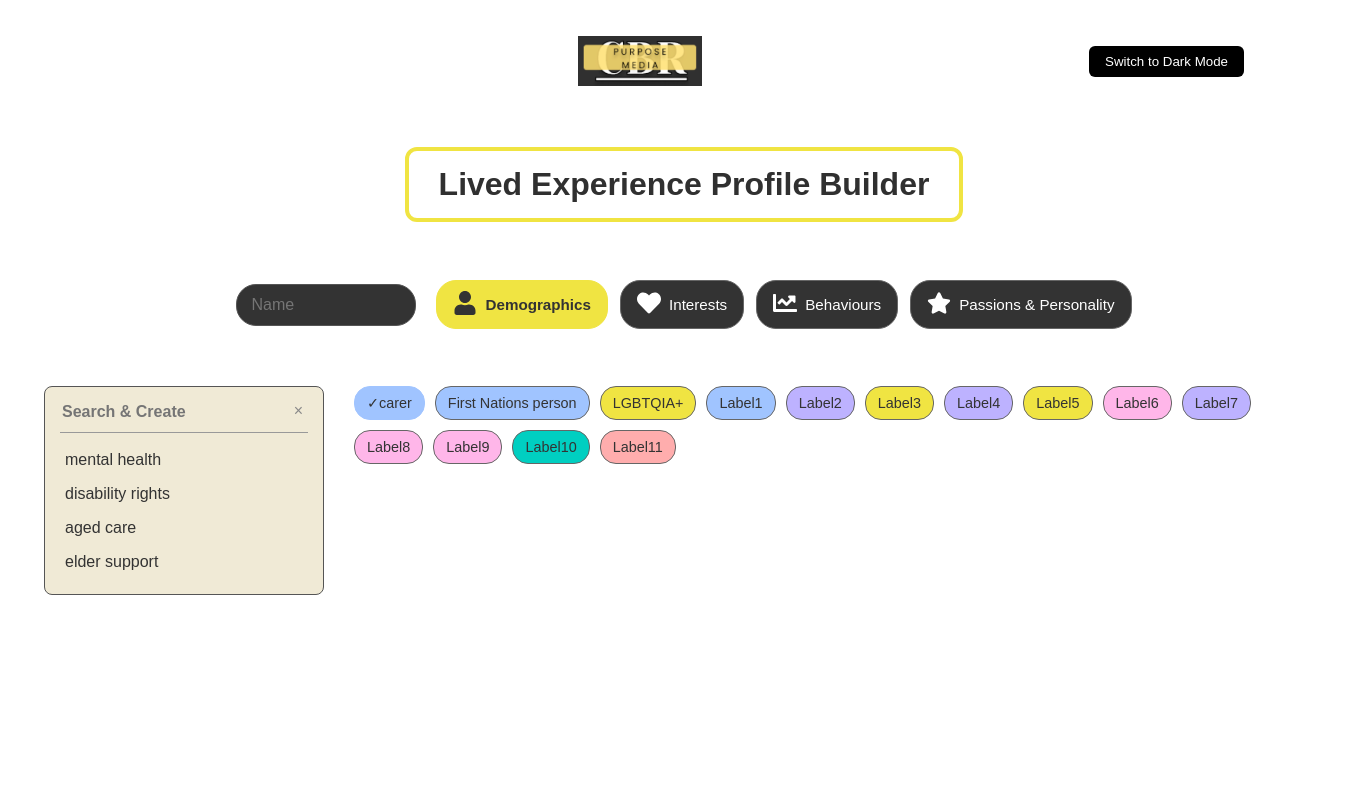
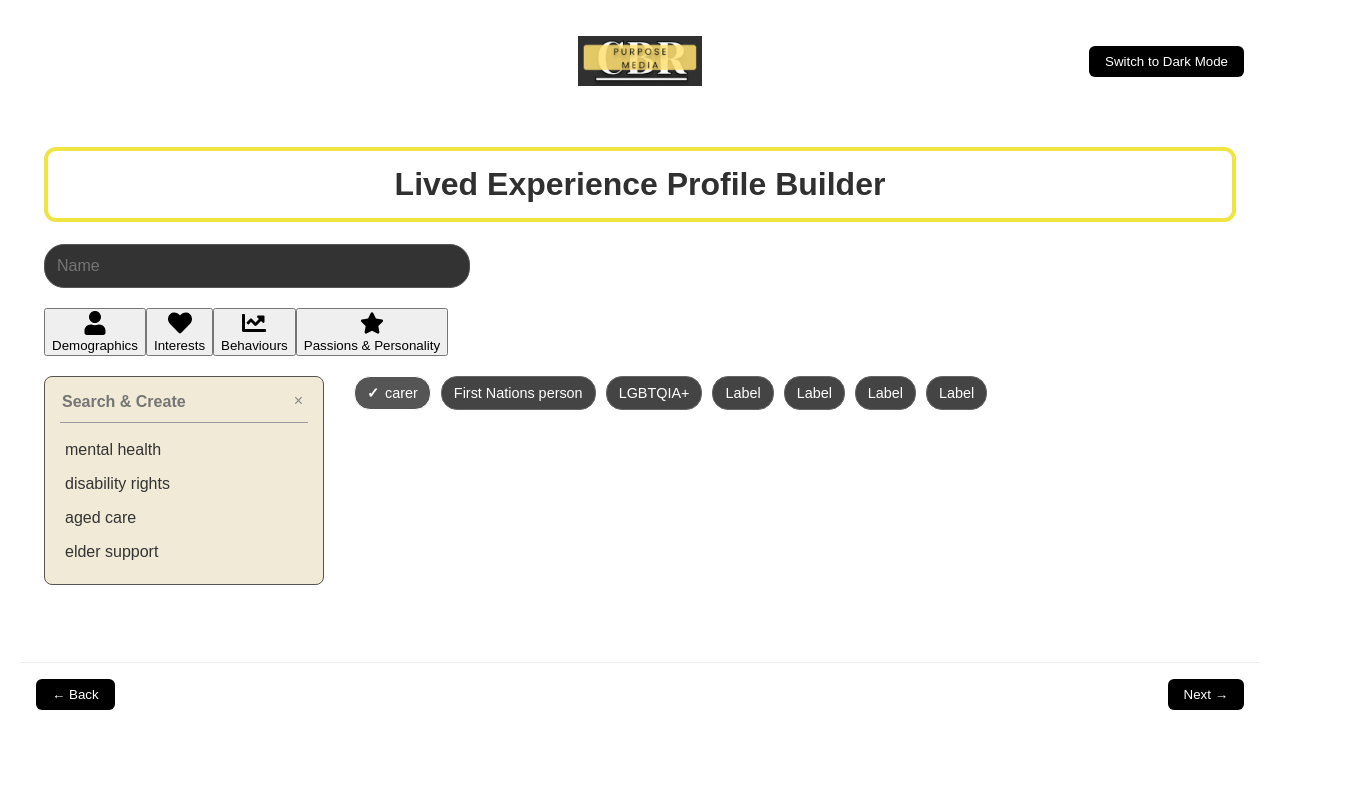
Before and after one commit to CoDesign-Compass/CoDesign-Project, a React (Create React App) app in the folder frontend/: page /profile in a window 1280 px wide. Shown: the top 800 px of the page, 1348 px wide, since content can reach past the window. Built offline with nearby package versions, Linux system fonts and the light colour scheme.

Commit message:
Revert "Profile Page optimized"
This reverts commit a9c58b2fe90602857816c9e06bb0c47a5153cde5.

```diff
--- a/frontend/src/components/ProfilePage/ProfilePage.css
+++ b/frontend/src/components/ProfilePage/ProfilePage.css
@@ -3,16 +3,6 @@
 .profile-builder-container {
   max-width: 1200px;
   margin: 0 auto;
-  display: flex;
-  flex-direction: column;
-  align-items: center;
-}
-.profile-page {
-  width: 1280px;
-  height: 832px;
-  flex-shrink: 0;
-
-  margin: 0 auto; /* 水平居中 */
   display: flex;
   flex-direction: column;
   align-items: center;
@@ -36,17 +26,14 @@
   margin: 20px 0;
 }
 
-/* 输入框 */
 .name-input {
-  width: 150px;
-  height: 40px; /* 固定高度 */
-  padding: 0 14px; /* 左右内边距 */
-  border-radius: 20px; /* 圆角一致 */
+  width: 100%;
+  padding: 12px;
+  border-radius: 20px;
   border: 1px solid #555;
   background-color: #333;
   color: #fff;
   font-size: 1rem;
-  line-height: 40px; /* 保证文字垂直居中 */
 }
 
 .clear-button {
@@ -123,22 +110,6 @@
   background-color: #e0dace;
 }
 
-.search-tags-row {
-  display: flex;
-  justify-content: space-between; /* 左右分布 */
-  align-items: flex-start; /* 顶部对齐 */
-  gap: 30px; /* 中间留点间距 */
-  margin-top: 20px;
-}
-
-.search-box {
-  flex: 0 0 280px; /* 固定宽度，不会被挤 */
-}
-
-.tags-box {
-  flex: 1; /* 占据剩余空间 */
-}
-
 /* --- Right Panel: Tag Grid --- */
 .right-panel {
   width: 100%;
@@ -156,83 +127,16 @@
   padding: 8px 12px;
   border-radius: 16px;
   border: 1px solid #666;
+  background-color: #444;
+  color: #fff;
   cursor: pointer;
   font-size: 0.9rem;
   transition: all 0.2s ease;
 }
 
-.tag:hover {
-  transform: scale(1.15); /* 放大一点 */
-  filter: brightness(0.8); /* 稍微变暗 */
-}
-
-.tag-color-yellow {
-  background-color: #f0e442;
-  color: #333;
-}
-.tag-color-yellow.selected {
-  background-color: #333;
-  color: #f0e442;
-}
-
-/* 蓝色 */
-.tag-color-blue {
-  background-color: #a0c4ff;
-  color: #333;
-}
-.tag-color-blue.selected {
-  background-color: #333;
-  color: #a0c4ff;
-}
-
-/* 红色 */
-.tag-color-red {
-  background-color: #ffadad;
-  color: #333;
-}
-.tag-color-red.selected {
-  background-color: #333;
-  color: #ffadad;
-}
-
-/* 紫色 */
-.tag-color-purple {
-  background-color: #bdb2ff;
-  color: #333;
-}
-.tag-color-purple.selected {
-  background-color: #333;
-  color: #bdb2ff;
-}
-
-/* 绿色 */
-.tag-color-green {
-  background-color: #9ef01a;
-  color: #333;
-}
-.tag-color-green.selected {
-  background-color: #333;
-  color: #9ef01a;
-}
-
-/* 粉色 */
-.tag-color-pink {
-  background-color: #ffb6e9;
-  color: #333;
-}
-.tag-color-pink.selected {
-  background-color: #333;
-  color: #ffb6e9;
-}
-
-/* 青色 */
-.tag-color-teal {
-  background-color: #00cfc1;
-  color: #333;
-}
-.tag-color-teal.selected {
-  background-color: #333;
-  color: #00cfc1;
+.tag .checkmark {
+  margin-right: 6px;
+  font-weight: bold;
 }
 
 .tag.selected {
@@ -286,138 +190,4 @@
   }
 }
 
-/* --- Name + Tabs 并列布局 --- */
-.name-and-tabs {
-  display: flex;
-  justify-content: center; /* 整个区域水平居中 */
-  align-items: center; /* 垂直居中对齐 */
-  gap: 20px; /* Name 和 Tabs 之间的间距 */
-  flex-wrap: wrap; /* 窄屏下换行 */
-  margin: 20px 0;
-}
-
-.name-and-tabs .name-input-wrapper {
-  margin: 0; /* 去掉原来上下 margin，避免影响对齐 */
-  max-width: 250px; /* 控制输入框不要太长 */
-}
-
-/* --- Top Bar (Search + Buttons) --- */
-.top-bar {
-  display: flex;
-  align-items: center; /* 垂直居中 */
-  gap: 20px; /* 左右间距 */
-  margin: 20px 0;
-}
-
-/* --- Category Tabs --- */
-.category-tabs-container {
-  display: flex;
-  gap: 12px;
-}
-
-.tab-item {
-  display: flex;
-  align-items: center;
-  gap: 8px;
-  padding: 10px 16px;
-  border-radius: 20px;
-  border: 1px solid #666;
-  background-color: #333;
-  color: #fff;
-  font-size: 0.95rem;
-  cursor: pointer;
-  transition: all 0.2s ease;
-}
-
-.tab-item:hover {
-  background-color: #444;
-}
-
-.tab-item.active {
-  background-color: #f0e442;
-  color: #333;
-  border-color: #f0e442;
-  font-weight: bold;
-}
-
-/* 输入框宽度固定 */
-.top-bar .name-input-wrapper {
-  flex: 0 0 150px;
-}
-
-/* 按钮组 */
-.top-bar .category-tabs {
-  flex: 1; /* 占据剩余空间 */
-  display: flex;
-  justify-content: center; /* 水平居中 */
-  gap: 10px; /* 按钮之间的间距 */
-}
-
-/* --- Category Tabs --- */
-.category-tabs .tab {
-  height: 40px; /* 和输入框同高 */
-  padding: 0 16px; /* 左右 padding */
-  border-radius: 20px; /* 圆角一致 */
-  border: 1px solid #666;
-  background-color: #444;
-  color: #fff;
-  font-size: 0.95rem;
-  display: flex; /* 让文字居中 */
-  align-items: center;
-  justify-content: center;
-  cursor: pointer;
-  transition: all 0.2s ease;
-}
-
-.category-tabs .tab {
-  padding: 10px 16px;
-  border-radius: 20px;
-  border: 1px solid #666;
-  background-color: #444;
-  color: #fff;
-  font-size: 0.95rem;
-  cursor: pointer;
-  transition: all 0.2s ease;
-}
-
-.category-tabs .tab:hover {
-  background-color: #555;
-}
-
-.category-tabs .tab.active {
-  background-color: #f0e442;
-  color: #333;
-  border-color: #f0e442;
-  font-weight: bold;
-}
-
-/* --- (可选) 底部导航按钮，如果以后要加 --- */
-.navigation {
-  display: flex;
-  justify-content: space-between;
-  margin-top: 30px;
-  width: 100%;
-  max-width: 600px;
-}
-
-.back-btn,
-.next-btn {
-  padding: 10px 20px;
-  border-radius: 20px;
-  border: none;
-  cursor: pointer;
-  font-size: 1rem;
-  font-weight: bold;
-}
-
-.back-btn {
-  background-color: #ccc;
-  color: #333;
-}
-
-.next-btn {
-  background-color: #f0e442;
-  color: #333;
-}
-
 /* --- Styles for other components (CategoryTabs, NavigationButtons) can be added below --- */
--- a/frontend/src/components/ProfilePage/Tag.jsx
+++ b/frontend/src/components/ProfilePage/Tag.jsx
@@ -1,18 +1,8 @@
-import React, { useMemo } from "react";
+import React from "react";
 
-const COLORS = ["yellow", "blue", "red", "purple", "green", "pink", "teal"];
-
-const Tag = ({ label, color, isSelected, onClick }) => {
-  // 如果没指定颜色，随机分配
-  const assignedColor = useMemo(() => {
-    if (color) return color;
-    const randomIndex = Math.floor(Math.random() * COLORS.length);
-    return COLORS[randomIndex];
-  }, [color]);
-
-  const className = `tag ${
-    isSelected ? "selected" : ""
-  } tag-color-${assignedColor}`;
+const Tag = ({ label, color = "default", isSelected, onClick }) => {
+  // 根据isSelected状态和颜色prop生成class
+  const className = `tag ${isSelected ? "selected" : ""} tag-color-${color}`;
 
   return (
     <button className={className} onClick={onClick}>
--- a/frontend/src/pages/ProfilePage.jsx
+++ b/frontend/src/pages/ProfilePage.jsx
@@ -10,24 +10,16 @@ const initialTags = [
   { id: 1, label: "carer", category: "Demographics" },
   { id: 2, label: "First Nations person", category: "Demographics" },
   { id: 3, label: "LGBTQIA+", category: "Demographics" },
-  { id: 4, label: "Label1", category: "Demographics" },
-  { id: 5, label: "Label2", category: "Demographics" },
-  { id: 6, label: "Label3", category: "Demographics" },
-  { id: 7, label: "Label4", category: "Demographics" },
-  { id: 8, label: "Label5", category: "Demographics" },
-  { id: 9, label: "Label6", category: "Demographics" },
-  { id: 10, label: "Label7", category: "Demographics" },
-  { id: 11, label: "Label8", category: "Demographics" },
-  { id: 12, label: "Label9", category: "Demographics" },
-  { id: 13, label: "Label10", category: "Demographics" },
-  { id: 14, label: "Label11", category: "Demographics" },
+  { id: 4, label: "Label", category: "Demographics", color: "yellow" },
+  { id: 5, label: "Label", category: "Demographics", color: "blue" },
+  { id: 6, label: "Label", category: "Demographics", color: "red" },
+  { id: 7, label: "Label", category: "Demographics", color: "purple" },
 ];
 
 export default function ProfilePage() {
   const [name, setName] = useState("");
   const [activeTab, setActiveTab] = useState("Demographics");
   const [selectedTags, setSelectedTags] = useState(["carer"]);
-
   const handleTagClick = (tagLabel) => {
     setSelectedTags((prevSelected) => {
       if (prevSelected.includes(tagLabel)) {
@@ -43,7 +35,7 @@ export default function ProfilePage() {
   return (
     <div className="profile-page" style={{ padding: 24 }}>
       <h1 className="main-title">Lived Experience Profile Builder</h1>
-      <div className="top-bar">
+
       <div className="name-input-wrapper">
         <input
           type="text"
@@ -58,21 +50,21 @@ export default function ProfilePage() {
           </button>
         )}
       </div>
+
       <CategoryTabs activeTab={activeTab} setActiveTab={setActiveTab} />
-      </div>
 
-      <div className="search-tags-row">
-        <div className="search-box">
+      <main className="content-area">
+        <div className="left-panel">
           <SearchAndCreate />
         </div>
-        <div className="tags-box">
+        <div className="right-panel">
           <TagSelection
             tags={filteredTags}
             selectedTags={selectedTags}
             onTagClick={handleTagClick}
           />
         </div>
-      </div>
+      </main>
     </div>
   );
 }
```
Lines whose indentation alone changed are shown as unchanged.
